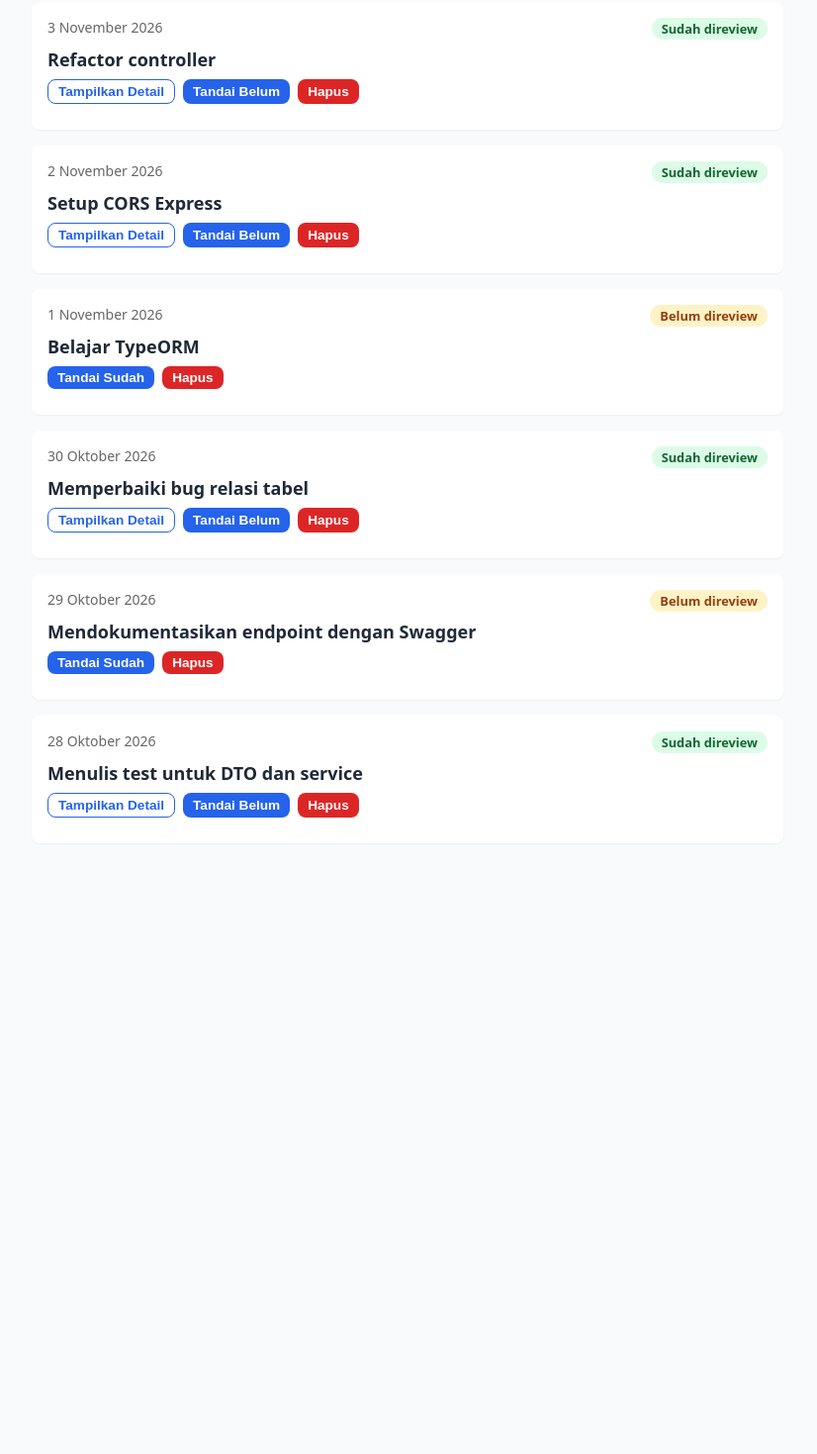
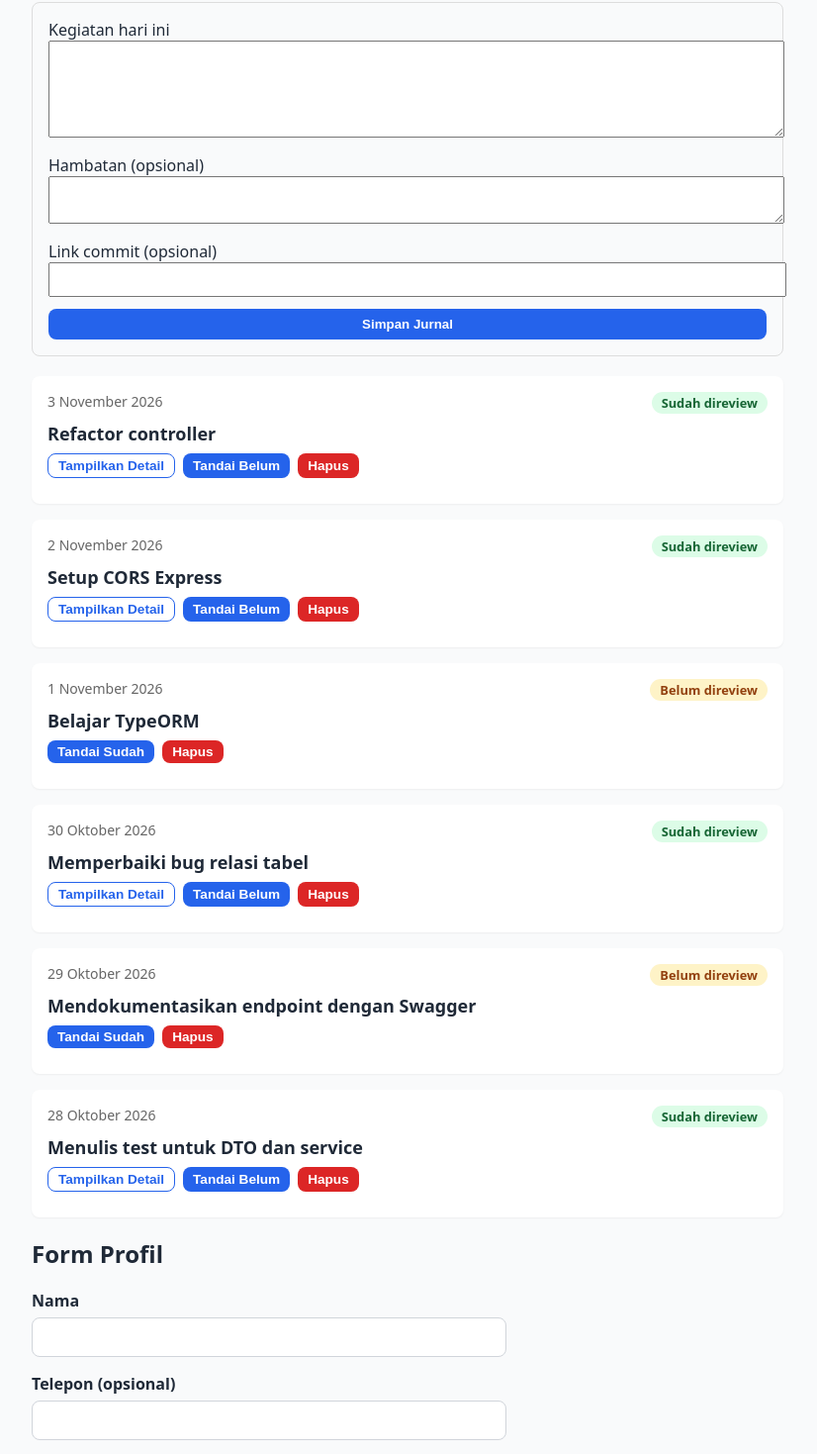
Before and after one commit to saidatulkholidiya/magang-web, a React (Vite) app: page / in a window 1280 px wide. Shown: the part 189-1658 px from the top of the page at 99% size, without its empty margins (228-1054 px from the left). Before the commit the page ends 1073 px from the top, so only its background shows below. Built offline with nearby package versions, Linux system fonts and the light colour scheme.

Commit message:
feat: controlled form with client-side validation

```diff
--- a/src/App.tsx
+++ b/src/App.tsx
@@ -2,34 +2,52 @@ import { useState } from "react";
 import Header from "./components/layout/Header";
 import RingkasanJurnal from "./components/jurnal/RingkasanJurnal";
 import DaftarJurnal from "./components/jurnal/DaftarJurnal";
+import { FormJurnal } from "./components/jurnal/FormJurnal"; // <-- Sesuaikan path
 import { profilPeserta, jurnalTiruan as dataAwal } from "./data/jurnalTiruan";
-import type { Jurnal, StatusReview } from "./types/jurnal";
+import type { Jurnal, StatusReview, JurnalBaru } from "./types/jurnal";
 import "./App.css";
+import { LatihanProfil } from "./latihan/LatihanProfil";
 
 export default function App() {
   const [jurnal, setJurnal] = useState<Jurnal[]>(dataAwal);
 
-  // Fungsi Hapus (Pakai Filter)
   function hapusJurnal(id: number) {
     setJurnal((daftar) => daftar.filter((j) => j.id !== id));
   }
 
-  // Fungsi Ubah Status (Pakai Map & Spread)
   function ubahStatus(id: number, status: StatusReview) {
     setJurnal((daftar) =>
       daftar.map((j) => (j.id === id ? { ...j, statusReview: status } : j))
     );
   }
 
+  function tambahJurnal(data: JurnalBaru) {
+    const baru: Jurnal = {
+      id: Math.max(0, ...jurnal.map((j) => j.id)) + 1,
+      pesertaId: 1,
+      ...data,
+      lampiran: null,
+      statusReview: "belum",
+      catatanMentor: null,
+      createdAt: new Date().toISOString(),
+    };
+    setJurnal((daftar) => [baru, ...daftar]);
+  }
+
   return (
     <main>
       <Header judul="Jurnal Magang" namaPeserta={profilPeserta.nama} />
       <RingkasanJurnal jurnal={jurnal} />
+      {/* Form ditaruh di atas daftar */}
+      <FormJurnal onTambah={tambahJurnal} />
+
+      {/* DaftarJurnal hanya dipanggil SEKALI */}
       <DaftarJurnal
         jurnal={jurnal}
         onHapus={hapusJurnal}
         onUbahStatus={ubahStatus}
       />
+      <LatihanProfil />
     </main>
   );
 }
--- /dev/null
+++ b/src/components/jurnal/FormJurnal.tsx
@@ -0,0 +1,90 @@
+import { useState, useRef } from "react";
+import type { ChangeEventHandler, FormEventHandler } from "react";
+import { Button } from "../ui/Button";
+import { validasiFormJurnal } from "../../utils/validasiJurnal";
+import type { FormJurnalErrors, FormJurnalState } from "../../utils/validasiJurnal";
+import type { JurnalBaru } from "../../types/jurnal";
+
+interface FormJurnalProps {
+  onTambah: (data: JurnalBaru) => void;
+}
+
+const NILAI_AWAL: FormJurnalState = { kegiatan: "", hambatan: "", linkCommit: "" };
+
+export function FormJurnal({ onTambah }: FormJurnalProps) {
+  const [nilai, setNilai] = useState<FormJurnalState>(NILAI_AWAL);
+  const [errors, setErrors] = useState<FormJurnalErrors>({});
+  const refKegiatan = useRef<HTMLTextAreaElement>(null);
+
+  const ubah: ChangeEventHandler<HTMLInputElement | HTMLTextAreaElement> = (e) => {
+    const { name, value } = e.target;
+    setNilai((sebelumnya) => ({ ...sebelumnya, [name]: value }));
+    setErrors((sebelumnya) => ({ ...sebelumnya, [name]: undefined }));
+  };
+
+  const kirim: FormEventHandler<HTMLFormElement> = (e) => {
+    e.preventDefault();
+
+    const hasil = validasiFormJurnal(nilai);
+    setErrors(hasil);
+
+    if (Object.keys(hasil).length > 0) {
+      if (hasil.kegiatan && refKegiatan.current) {
+        refKegiatan.current.focus();
+      }
+      return;
+    }
+
+    onTambah({
+      kegiatan: nilai.kegiatan.trim(),
+      hambatan: nilai.hambatan.trim() || null,
+      linkCommit: nilai.linkCommit.trim() || null,
+    });
+    setNilai(NILAI_AWAL);
+  };
+
+  return (
+    <form onSubmit={kirim} noValidate style={{ display: "flex", flexDirection: "column", gap: "12px", marginBottom: "20px", padding: "16px", border: "1px solid #ddd", borderRadius: "8px" }}>
+      <div>
+        <label htmlFor="kegiatan">Kegiatan hari ini</label>
+        <textarea
+          ref={refKegiatan}
+          id="kegiatan"
+          name="kegiatan"
+          value={nilai.kegiatan}
+          onChange={ubah}
+          aria-invalid={errors.kegiatan ? true : undefined}
+          aria-describedby={errors.kegiatan ? "kegiatan-error" : undefined}
+          style={{ width: "100%", padding: "8px", minHeight: "80px" }}
+        />
+        {errors.kegiatan && <p id="kegiatan-error" role="alert" style={{ color: "red", fontSize: "0.9rem", margin: "4px 0" }}>{errors.kegiatan}</p>}
+      </div>
+
+      <div>
+        <label htmlFor="hambatan">Hambatan (opsional)</label>
+        <textarea
+          id="hambatan"
+          name="hambatan"
+          value={nilai.hambatan}
+          onChange={ubah}
+          style={{ width: "100%", padding: "8px" }}
+        />
+        {errors.hambatan && <p role="alert" style={{ color: "red" }}>{errors.hambatan}</p>}
+      </div>
+
+      <div>
+        <label htmlFor="linkCommit">Link commit (opsional)</label>
+        <input
+          id="linkCommit"
+          name="linkCommit"
+          value={nilai.linkCommit}
+          onChange={ubah}
+          style={{ width: "100%", padding: "8px" }}
+        />
+        {errors.linkCommit && <p role="alert" style={{ color: "red" }}>{errors.linkCommit}</p>}
+      </div>
+
+      <Button type="submit">Simpan Jurnal</Button>
+    </form>
+  );
+}
--- /dev/null
+++ b/src/components/profil/FormProfil.tsx
@@ -0,0 +1,75 @@
+import { useState } from "react";
+import type { ChangeEventHandler, FormEventHandler } from "react";
+import { Button } from "../ui/Button";
+import { validasiFormProfil } from "../../utils/validasiProfil";
+import type { FormProfilErrors, FormProfilState } from "../../utils/validasiProfil";
+import { cx } from "../../utils/cx";
+import styles from "./FormProfil.module.css";
+
+interface FormProfilProps {
+  onSimpan: (data: FormProfilState) => void;
+}
+
+const NILAI_AWAL: FormProfilState = { nama: "", telepon: "" };
+
+export function FormProfil({ onSimpan }: FormProfilProps) {
+  const [nilai, setNilai] = useState<FormProfilState>(NILAI_AWAL);
+  const [errors, setErrors] = useState<FormProfilErrors>({});
+
+  const ubah: ChangeEventHandler<HTMLInputElement> = (e) => {
+    const { name, value } = e.target;
+    setNilai((sebelumnya) => ({ ...sebelumnya, [name]: value }));
+    setErrors((sebelumnya) => ({ ...sebelumnya, [name]: undefined })); // hapus error kolom yang diedit
+  };
+
+  const kirim: FormEventHandler<HTMLFormElement> = (e) => {
+    e.preventDefault();
+
+    const hasil = validasiFormProfil(nilai);
+    setErrors(hasil);
+    if (Object.keys(hasil).length > 0) return;
+
+    onSimpan({ nama: nilai.nama.trim(), telepon: nilai.telepon.trim() });
+    setNilai(NILAI_AWAL);
+  };
+
+  return (
+  <form onSubmit={kirim} noValidate className={styles.form}>
+    <div className={styles.kolom}>
+      <label htmlFor="nama" className={styles.label}>Nama</label>
+      <input
+        id="nama"
+        name="nama"
+        value={nilai.nama}
+        onChange={ubah}
+        className={cx(styles.input, errors.nama && styles.inputError)}
+        aria-invalid={errors.nama ? true : undefined}
+        aria-describedby={errors.nama ? "nama-error" : undefined}
+      />
+      {errors.nama && (
+        <p id="nama-error" role="alert" className={styles.error}>{errors.nama}</p>
+      )}
+    </div>
+
+    <div className={styles.kolom}>
+      <label htmlFor="telepon" className={styles.label}>Telepon (opsional)</label>
+      <input
+        id="telepon"
+        name="telepon"
+        type="tel"
+        inputMode="numeric"
+        value={nilai.telepon}
+        onChange={ubah}
+        className={cx(styles.input, errors.telepon && styles.inputError)}
+        aria-invalid={errors.telepon ? true : undefined}
+        aria-describedby={errors.telepon ? "telepon-error" : undefined}
+      />
+      {errors.telepon && (
+        <p id="telepon-error" role="alert" className={styles.error}>{errors.telepon}</p>
+      )}
+    </div>
+
+    <Button type="submit">Simpan profil</Button>
+  </form>
+);
+}
--- /dev/null
+++ b/src/components/profil/formProfil.module.css
@@ -0,0 +1,38 @@
+.form {
+  display: grid;
+  gap: 16px;
+  max-width: 480px;
+}
+
+.kolom {
+  display: grid;
+  gap: 6px;
+}
+
+.label {
+  font-weight: 600;
+}
+
+.input {
+  width: 100%;
+  box-sizing: border-box;
+  padding: 8px 12px;
+  border: 1px solid #d1d5db;
+  border-radius: var(--jari-jari);
+  font: inherit;
+}
+
+.input:focus-visible {
+  outline: 2px solid var(--warna-utama);
+  outline-offset: 1px;
+}
+
+.inputError {
+  border-color: var(--warna-bahaya);
+}
+
+.error {
+  margin: 0;
+  color: var(--warna-bahaya);
+  font-size: 0.875rem;
+}
--- /dev/null
+++ b/src/latihan/LatihanProfil.tsx
@@ -0,0 +1,20 @@
+import { useState } from "react";
+import { FormProfil } from "../components/profil/FormProfil";
+import type { FormProfilState } from "../utils/validasiProfil";
+
+export function LatihanProfil() {
+  const [tersimpan, setTersimpan] = useState<FormProfilState | null>(null);
+
+  return (
+    <section>
+      <h2>Form Profil</h2>
+      <FormProfil onSimpan={setTersimpan} />
+      {tersimpan && (
+        <p role="status">
+          Tersimpan: {tersimpan.nama}
+          {tersimpan.telepon !== "" && `, ${tersimpan.telepon}`}
+        </p>
+      )}
+    </section>
+  );
+}
--- a/src/types/jurnal.ts
+++ b/src/types/jurnal.ts
@@ -1,5 +1,5 @@
 export type StatusReview = "belum" | "sudah";
-
+export type JurnalBaru = Pick<Jurnal, "kegiatan" | "hambatan" | "linkCommit">;
 export interface Lampiran {
   url: string;
   keterangan?: string;
--- /dev/null
+++ b/src/utils/validasiJurnal.ts
@@ -0,0 +1,32 @@
+export interface FormJurnalState {
+  kegiatan: string;
+  hambatan: string;
+  linkCommit: string;
+}
+
+// Tipe error: setiap field boleh punya pesan error (string) atau tidak (undefined)
+export type FormJurnalErrors = Partial<Record<keyof FormJurnalState, string>>;
+
+function urlValid(teks: string): boolean {
+  try {
+    const url = new URL(teks);
+    return url.protocol === "http:" || url.protocol === "https:";
+  } catch {
+    return false;
+  }
+}
+
+export function validasiFormJurnal(nilai: FormJurnalState): FormJurnalErrors {
+  const errors: FormJurnalErrors = {};
+  const kegiatan = nilai.kegiatan.trim();
+  const link = nilai.linkCommit.trim();
+
+  if (kegiatan.length < 10) errors.kegiatan = "Kegiatan minimal 10 karakter";
+  else if (kegiatan.length > 2000) errors.kegiatan = "Kegiatan maksimal 2000 karakter";
+
+  if (nilai.hambatan.trim().length > 2000) errors.hambatan = "Hambatan maksimal 2000 karakter";
+
+  if (link !== "" && !urlValid(link)) errors.linkCommit = "Link commit harus berupa URL yang valid";
+
+  return errors;
+}
--- /dev/null
+++ b/src/utils/validasiProfil.ts
@@ -0,0 +1,24 @@
+export interface FormProfilState {
+  nama: string;
+  telepon: string;
+}
+
+export type FormProfilErrors = Partial<Record<keyof FormProfilState, string>>;
+
+// 08 diikuti 8 sampai 12 digit (total 10 sampai 14 karakter)
+const POLA_TELEPON = /^08\d{8,12}$/;
+
+export function validasiFormProfil(nilai: FormProfilState): FormProfilErrors {
+  const errors: FormProfilErrors = {};
+  const nama = nilai.nama.trim();
+  const telepon = nilai.telepon.trim();
+
+  if (nama.length < 3) errors.nama = "Nama minimal 3 karakter";
+
+  // opsional: kosong boleh, tapi kalau diisi harus sesuai format
+  if (telepon !== "" && !POLA_TELEPON.test(telepon)) {
+    errors.telepon = "Telepon harus diawali 08 diikuti 8 sampai 12 digit";
+  }
+
+  return errors;
+}
```
Also changed, not shown: 1 other file (tests, documents, lock files or other folders).
